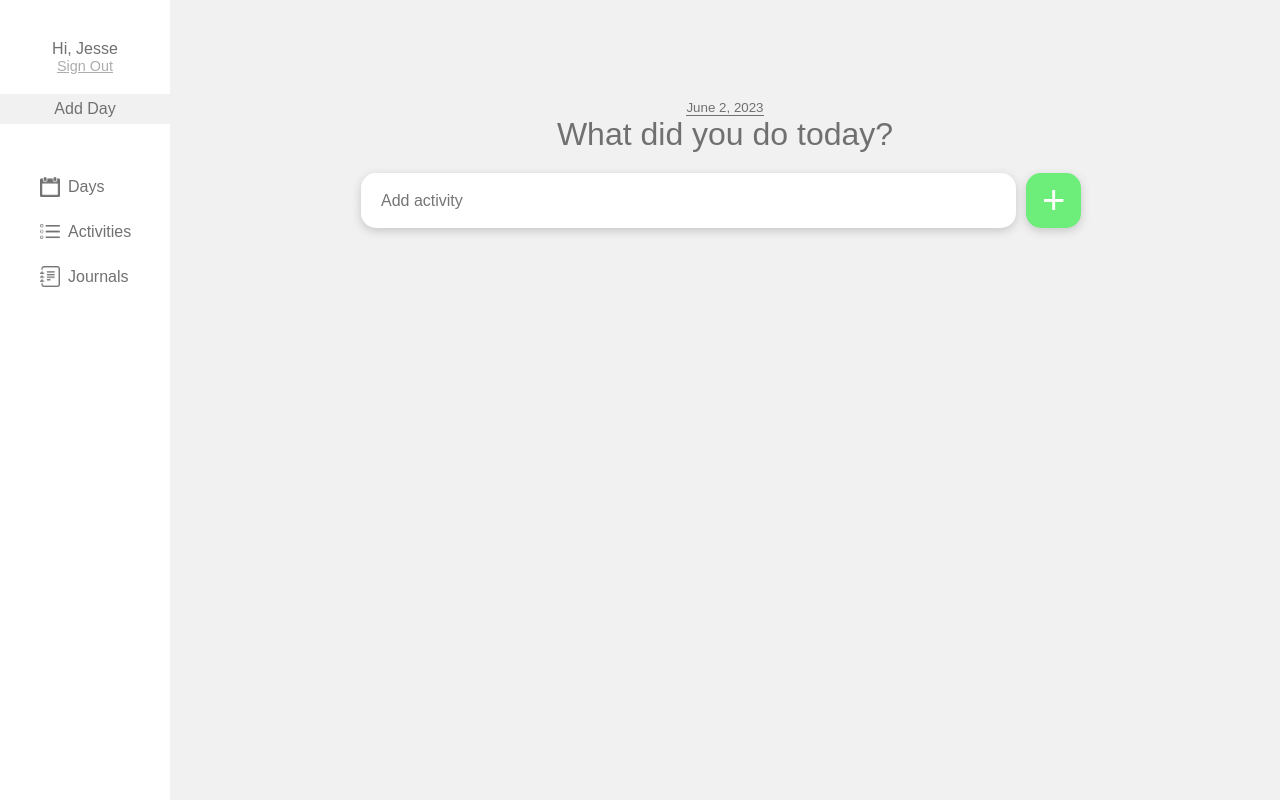
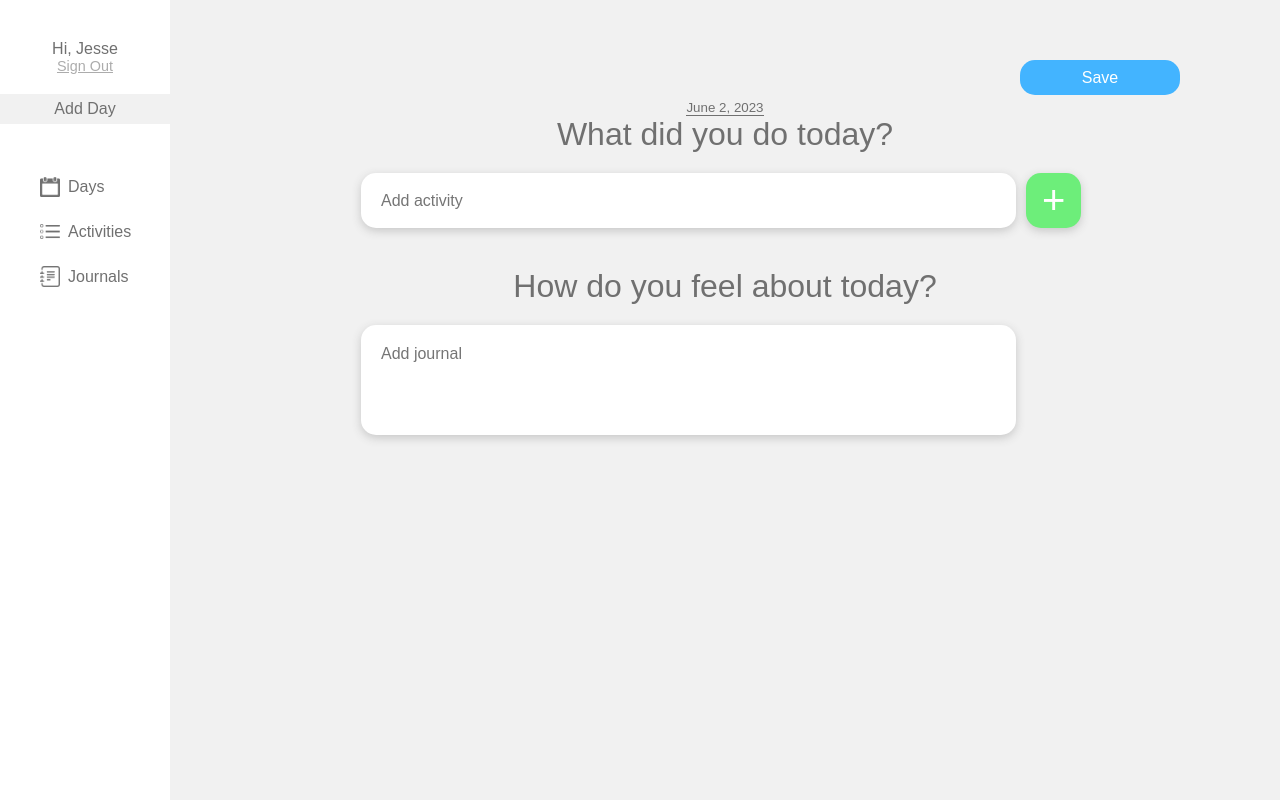
Before and after one commit to JesseMcCullough/today-i-did, a React (Create React App) app: page /build/add-day in a window 1280 px wide. Built offline with nearby package versions, Linux system fonts and the light colour scheme.

Commit message:
Added journal input, save button, css modules

```diff
--- a/src/components/ActivityField/ActivityField.js
+++ b/src/components/ActivityField/ActivityField.js
@@ -1,15 +1,17 @@
-function ActivityField({ id, activity, handleActivityChange, handleDeleteActivity, isAdded }) {
-    const divClassName = isAdded ? "container added" : "container";
+import styles from "./ActivityField.module.css";
 
+function ActivityField({ id, activity, handleActivityChange, handleAddActivity,
+    handleDeleteActivity, isAdded }) {
     return (
-        <div className={divClassName}>
+        <>
             <input type="text" value={activity}
                 name="new-activity" onChange={event => handleActivityChange(event, id)}
                 placeholder="Add activity" />
-            {isAdded ? <button className="remove-activity"
+            {isAdded ? <button className={styles.removeActivity} type="button"
                 onClick={() => handleDeleteActivity(id)}>-</button> :
-                <button className="add-activity">+</button>}
-        </div>
+                <button className={styles.addActivity} type="button"
+                    onClick={() => handleAddActivity()}>+</button>}
+        </>
     );
 }
 
--- /dev/null
+++ b/src/components/ActivityField/ActivityField.module.css
@@ -0,0 +1,29 @@
+.addActivity,
+.removeActivity {
+    height: 55px;
+    width: 55px;
+    color: #FFFFFF;
+    border-radius: 15px;
+    border: none;
+    box-shadow: 0 3px 10px #C7C7C7;
+    margin-left: 10px;
+    font-size: 2.5em;
+    cursor: pointer;
+    transition: background-color 0.4s;
+}
+
+.addActivity {
+    background-color: #6DEE7A;
+}
+
+.addActivity:hover {
+    background-color: #5EC969;
+}
+
+.removeActivity {
+    background-color: #EE6D6D;
+}
+
+.removeActivity:hover {
+    background-color: #CC5959;
+}
--- a/src/pages/add-day/add-day.css
+++ b/src/pages/add-day/add-day.module.css
@@ -1,6 +1,11 @@
-h1 {
+h1, h2 {
     text-align: center;
     margin-bottom: 20px;
+    font-size: 2em;
+}
+
+h2 {
+    margin-top: 40px;
 }
 
 input[type="date"] {
@@ -48,41 +53,24 @@ input[type="text"] {
     font-size: 1em;
 }
 
+textarea {
+    padding: 20px;
+    border: none;
+    outline: none;
+    border-radius: 15px;
+    box-shadow: 0 3px 10px #C7C7C7;
+    font-size: 1em;
+    font-family: Arial;
+    width: 90%;
+    resize: none;
+    height: 110px;
+}
+
 .container {
     display: flex;
     margin: 0 auto;
     margin-bottom: 20px;
     width: 80%;
-}
-
-.add-activity,
-.remove-activity {
-    height: 55px;
-    width: 55px;
-    color: #FFFFFF;
-    border-radius: 15px;
-    border: none;
-    box-shadow: 0 3px 10px #C7C7C7;
-    margin-left: 10px;
-    font-size: 2.5em;
-    cursor: pointer;
-    transition: background-color 0.4s;
-}
-
-.add-activity {
-    background-color: #6DEE7A;
-}
-
-.add-activity:hover {
-    background-color: #5EC969;
-}
-
-.remove-activity {
-    background-color: #EE6D6D;
-}
-
-.remove-activity:hover {
-    background-color: #CC5959;
 }
 
 .container.added button {
@@ -93,3 +81,26 @@ input[type="text"] {
 .container.added:hover button {
     opacity: 1;
 }
+
+form {
+    position: relative;
+}
+
+.saveButton {
+    position: absolute;
+    top: -40px;
+    right: 0;
+    background-color: #43B4FF;
+    font-size: 1em;
+    height: 35px;
+    width: 160px;
+    color: #FFFFFF;
+    border: none;
+    border-radius: 15px;
+    cursor: pointer;
+    transition: background-color 0.4s;
+}
+
+.saveButton:hover {
+    background-color: #3694D2;
+}
--- a/src/pages/add-day/index.js
+++ b/src/pages/add-day/index.js
@@ -1,6 +1,7 @@
 import { useState } from "react";
-import "./add-day.css";
+import { useNavigate } from "react-router-dom";
 import ActivityField from "../../components/ActivityField/ActivityField";
+import styles from "./add-day.module.css";
 
 const today = new Date().toISOString().substring(0, 10);
 let activityId = 0;
@@ -8,6 +9,8 @@ let activityId = 0;
 function AddDay() {
     const [date, setDate] = useState(today);
     const [activities, setActivities] = useState([{ id: activityId, activity: "" }]);
+    const [journal, setJournal] = useState("");
+    const navigate = useNavigate();
 
     function handleDateChange(event) {
         setDate(event.target.value);
@@ -19,8 +22,7 @@ function AddDay() {
             { ...act, activity: value } : act));
     }
 
-    function handleAddActivity(event) {
-        event.preventDefault();
+    function handleAddActivity() {
         setActivities([...activities, { id: ++activityId, activity: "" }]);
     }
 
@@ -29,23 +31,51 @@ function AddDay() {
             activity.id !== id));
     }
 
+    function handleJournalChange(event) {
+        setJournal(event.target.value);
+    }
+
+    function handleSaveDay(event) {
+        event.preventDefault();
+        console.log("Form submitted");
+        console.log(activities);
+        console.log(journal);
+        navigate("/");
+    }
+
     const reverseActivities = activities.toReversed();
 
     return (
-        <form onSubmit={event => handleAddActivity(event)}>
+        <form onSubmit={event => handleSaveDay(event)}>
             <input type="date" data-date={formatDate(date)} value={date}
                 max={today} onChange={event => handleDateChange(event)} />
             <h1>What did you do today?</h1>
+
+            <div className={styles.container}>
                 <ActivityField key={activityId} id={activityId}
                     activity={activities[activities.length - 1].activity}
-                handleActivityChange={handleActivityChange} isAdded={false} />
+                    handleActivityChange={handleActivityChange}
+                    handleAddActivity={handleAddActivity} isAdded={false} />
+            </div>
+
             {reverseActivities.map(activity =>
                 activity.id === activityId ? "" :
+                <div className={`${styles.container} ${styles.added}`} key={activity.id}>
                     <ActivityField key={activity.id} id={activity.id}
                         activity={activity.activity}
                         handleActivityChange={handleActivityChange}
                         handleDeleteActivity={handleDeleteActivity} isAdded={true} />
+                </div>
             )}
+
+            <h2>How do you feel about today?</h2>
+            <div className={styles.container}>
+                <textarea placeholder="Add journal" value={journal}
+                    onChange={event => handleJournalChange(event)}>
+                </textarea>
+            </div>
+
+            <button className={styles.saveButton}>Save</button>
         </form>
     );
 }
```
Lines whose indentation alone changed are shown as unchanged.
